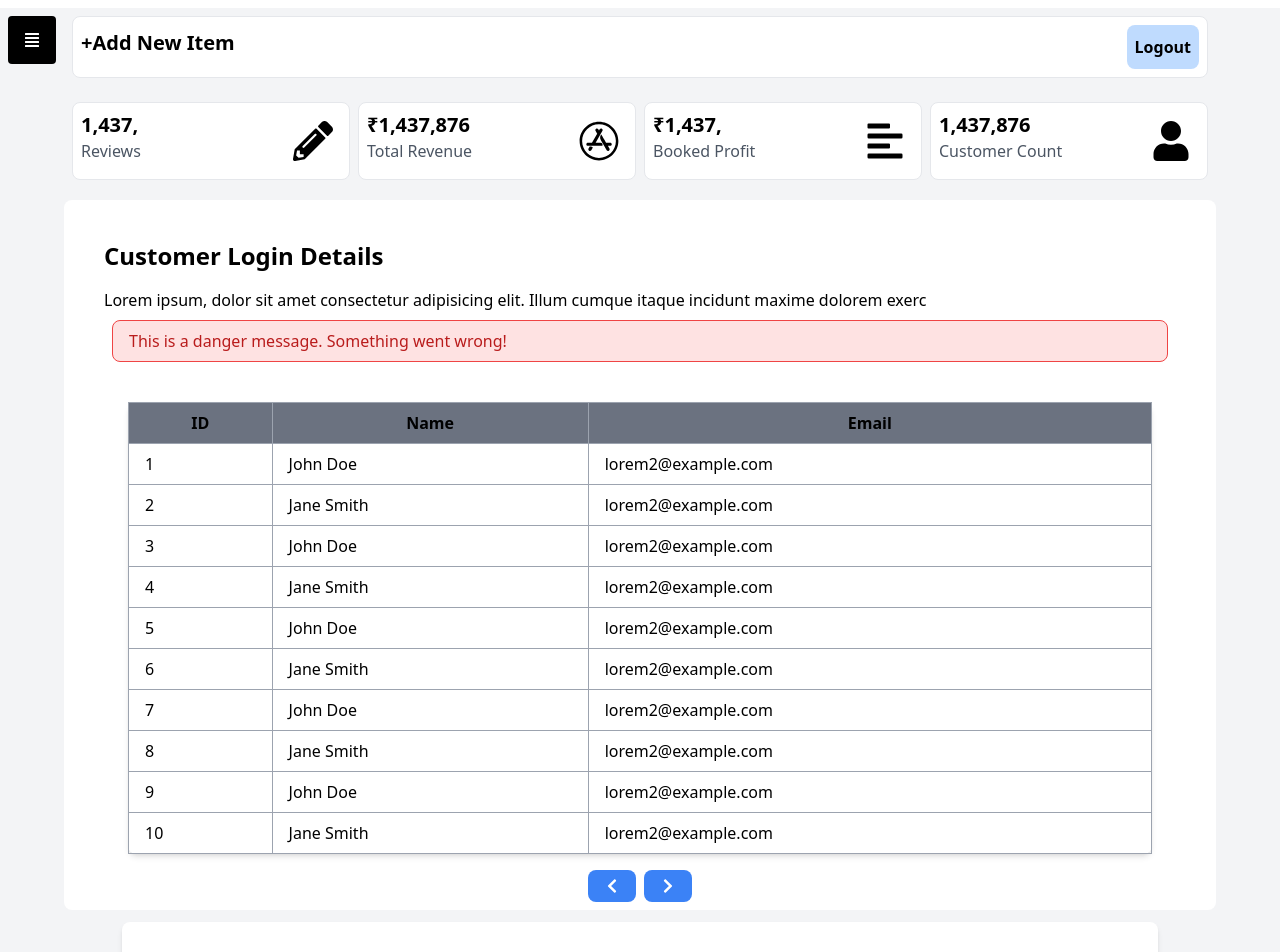
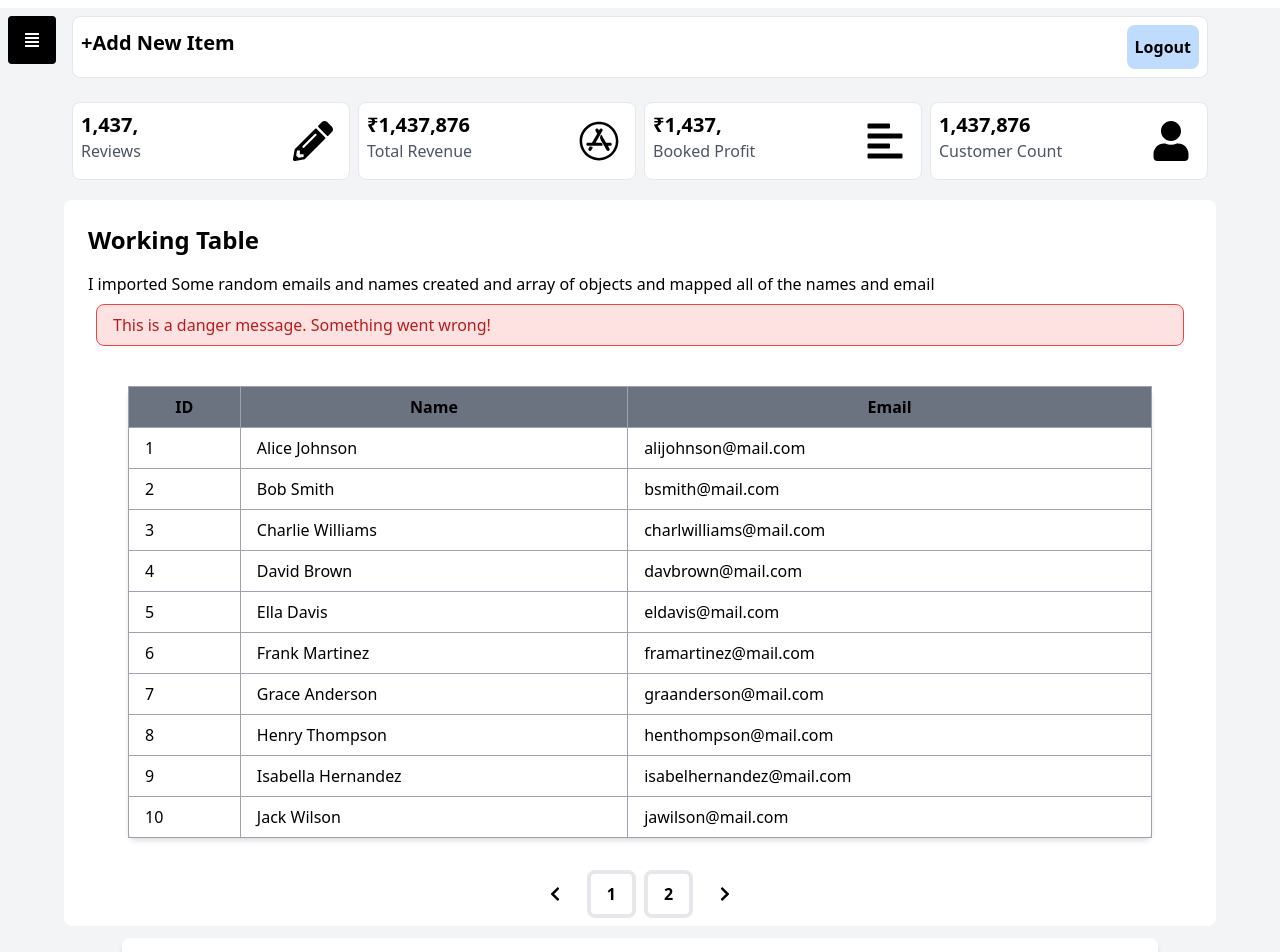
Before and after one commit to Aman-web-dev/Assignment, a Next.js app: page /mainpage in a window 1280 px wide. Shown: the top 952 px of the page. Built offline with nearby package versions, Linux system fonts and the light colour scheme.

Commit message:
Table Done

```diff
--- a/components/Table.js
+++ b/components/Table.js
@@ -8,48 +8,40 @@ import {FaChevronLeft, FaChevronRight} from 'react-icons/fa'
 
 const Table = () => {
 
+const [pageNumber,setPageNumber ]= useState(1)
 
-
-    const customers=[
-
-        { id: 1,date:"12-07-2023", name: 'John Doe',          email: 'lorem2@example.com' },
-        { id: 2,date:"12-07-2023", name: 'Jane Smith',          email: 'lorem2@example.com' },
-        { id: 3,date:"12-07-2023", name: 'John Doe',          email: 'lorem2@example.com' },
-        { id: 4,date:"12-07-2023", name: 'Jane Smith',          email: 'lorem2@example.com' },
-        { id: 5,date:"12-07-2023", name: 'John Doe',          email: 'lorem2@example.com' },
-        { id: 6,date:"12-07-2023", name: 'Jane Smith',          email: 'lorem2@example.com' },
-        { id: 7,date:"12-07-2023", name: 'John Doe',          email: 'lorem2@example.com' },
-        { id: 8,date:"12-07-2023", name: 'Jane Smith',          email: 'lorem2@example.com' },
-        { id: 9,date:"12-07-2023", name: 'John Doe',          email: 'lorem2@example.com' },
-        { id: 10,date:"12-07-2023", name: 'Jane Smith',          email: 'lorem2@example.com' },
-        { id: 11,date:"12-07-2023", name: 'John Doe',          email: 'lorem2@example.com' },
-        { id: 12,date:"12-07-2023", name: 'Jane Smith',          email: 'lorem2@example.com' },
-        { id: 13,date:"12-07-2023", name: 'John Doe',          email: 'lorem2@example.com' },
-        { id: 14,date:"12-07-2023", name: 'Jane Smith',          email: 'lorem2@example.com' },
-        { id: 15,date:"12-07-2023", name: 'John Doe',          email: 'lorem2@example.com' },
-        { id: 16,date:"12-07-2023", name: 'Jane Smith',          email: 'lorem2@example.com' },
-        { id: 17,date:"12-07-2023", name: 'John Doe',          email: 'lorem2@example.com' },
-        { id: 18,date:"12-07-2023", name: 'Jane Smith',          email: 'lorem2@example.com' },
-        { id: 19,date:"12-07-2023", name: 'John Doe',          email: 'lorem2@example.com' },
-        { id: 20,date:"12-07-2023", name: 'Jane Smith',          email: 'lorem2@example.com' },
-        { id: 21,date:"12-07-2023", name: 'John Doe',          email: 'lorem2@example.com' },
-        { id: 22,date:"12-07-2023", name: 'Jane Smith',          email: 'lorem2@example.com' },
-        { id: 23,date:"12-07-2023", name: 'John Doe',          email: 'lorem2@example.com' },
-        { id: 24,date:"12-07-2023", name: 'Jane Smith',          email: 'lorem2@example.com' },
-        { id: 25,date:"12-07-2023", name: 'John Doe',          email: 'lorem2@example.com' },
-        { id: 26,date:"12-07-2023", name: 'Jane Smith',          email: 'lorem2@example.com' },
-        { id: 27,date:"12-07-2023", name: 'John Doe',          email: 'lorem2@example.com' },
-        { id: 28,date:"12-07-2023", name: 'Jane Smith',          email: 'lorem2@example.com' },
-        { id: 29,date:"12-07-2023", name: 'John Doe',          email: 'lorem2@example.com' },
-        { id: 30,date:"12-07-2023", name: 'Jane Smith',          email: 'lorem2@example.com' },
-        { id: 31,date:"12-07-2023", name: 'John Doe',          email: 'lorem2@example.com' },
-        { id: 32,date:"12-07-2023", name: 'Jane Smith',          email: 'lorem2@example.com' },
-        { id: 33,date:"12-07-2023", name: 'John Doe',          email: 'lorem2@example.com' },
-        { id: 34,date:"12-07-2023", name: 'Jane Smith',          email: 'lorem2@example.com' },
-        { id: 35,date:"12-07-2023", name: 'John Doe',          email: 'lorem2@example.com' },
-        { id: 36,date:"12-07-2023", name: 'Jane Smith',          email: 'lorem2@example.com' },
-
-    ]
+  const customers = [
+    { id: 1, date:  "12-07-2023", name: "Alice Johnson", email: "alijohnson@mail.com" },
+    { id: 2, date:  "12-07-2023", name: "Bob Smith", email: "bsmith@mail.com" },
+    { id: 3, date:  "12-07-2023", name: "Charlie Williams", email: "charlwilliams@mail.com" },
+    { id: 4, date:  "12-07-2023", name: "David Brown", email: "davbrown@mail.com" },
+    { id: 5, date:  "12-07-2023", name: "Ella Davis", email: "eldavis@mail.com" },
+    { id: 6, date:  "12-07-2023", name: "Frank Martinez", email: "framartinez@mail.com" },
+    { id: 7, date:  "12-07-2023", name: "Grace Anderson", email: "graanderson@mail.com" },
+    { id: 8, date:  "12-07-2023", name: "Henry Thompson", email: "henthompson@mail.com" },
+    { id: 9, date:  "12-07-2023", name: "Isabella Hernandez", email: "isabelhernandez@mail.com" },
+    { id: 10, date: "12-07-2023", name: "Jack Wilson", email: "jawilson@mail.com" },
+    { id: 11, date: "12-07-2023", name: "Katherine Lewis", email: "katherilewis@mail.com" },
+    { id: 12, date: "12-07-2023", name: "Liam Turner", email: "liturner@mail.com" },
+    { id: 13, date: "12-07-2023", name: "Mia Scott", email: "mscott@mail.com" },
+    { id: 14, date: "12-07-2023", name: "Noah Robinson", email: "norobinson@mail.com" },
+    { id: 15, date: "12-07-2023", name: "Olivia Green", email: "olivgreen@mail.com" },
+    { id: 16, date: "12-07-2023", name: "Patrick Hall", email: "patrihall@mail.com" },
+    { id: 17, date: "12-07-2023", name: "Quinn Adams", email: "quiadams@mail.com" },
+    { id: 18, date: "12-07-2023", name: "Ryan Carter", email: "rycarter@mail.com" },
+    { id: 19, date: "12-07-2023", name: "Sophia King", email: "sophking@mail.com" },
+    { id: 20, date: "12-07-2023", name: "Thomas Hall", email: "thomhall@mail.com" },
+    { id: 21, date: "12-07-2023", name: "Uma Adams", email: "uadams@mail.com" },
+    { id: 22, date: "12-07-2023", name: "Vincent Baker", email: "vincebaker@mail.com" },
+    { id: 23, date: "12-07-2023", name: "Willow Lee", email: "willlee@mail.com" },
+    { id: 24, date: "12-07-2023", name: "Xavier Hall", email: "xavihall@mail.com" },
+    { id: 25, date: "12-07-2023", name: "Yara Adams", email: "yaadams@mail.com" },
+    { id: 26, date: "12-07-2023", name: "Zane Lopez", email: "zalopez@mail.com" },
+    { id: 27, date: "12-07-2023", name: "Ava Campbell", email: "acampbell@mail.com" },
+    { id: 28, date: "12-07-2023", name: "Benjamin White", email: "benjamwhite@mail.com" },
+    { id: 29, date: "12-07-2023", name: "Charlotte Turner", email: "charlotturner@mail.com" },
+    { id: 30, date: "12-07-2023", name: "Daniel Martin", email: "danimartin@mail.com" },
+  ];
     const itemsPerPage=10;
 
   const [currentPage, setCurrentPage] = useState(1);
@@ -63,12 +55,15 @@ const Table = () => {
   const nextPage = () => {
     if (currentPage < totalPages) {
       setCurrentPage(currentPage + 1);
+      setPageNumber(pageNumber+1)
     }
   };
 
   const prevPage = () => {
     if (currentPage > 1) {
       setCurrentPage(currentPage - 1);
+      setPageNumber(pageNumber-1)
+
     }
   };
 
@@ -77,18 +72,18 @@ const Table = () => {
 
 
 
-        <div className="bg-white w-full m-auto p-8 rounded-lg  ">
+        <div className="bg-white w-full m-auto p-4 rounded-lg  ">
 
 
 
-        <p className="text-2xl font-bold mb-4">Customer Login Details </p>
-        <p>Lorem ipsum, dolor sit amet consectetur adipisicing elit. Illum cumque itaque incidunt maxime dolorem exerc</p>
+        <p className="text-2xl font-bold mb-4">Working Table </p>
+        <p>I imported Some random emails and names created and array of objects and mapped all of the names and email</p>
         <div className="bg-red-100 m-2 border border-red-500 text-red-700 px-4 py-2 rounded-lg">
     <p>This is a danger message. Something went wrong!</p>
   </div>
       </div>
 
-      <table className=" border-collapse border lg:w-[80vw] p-4 m-auto shadow-md bg-white rounded-lg h-80">
+      <table className=" border-collapse border lg:w-[80vw]  p-4 m-4 shadow-md bg-white rounded-lg h-80">
         <thead>
           <tr className="bg-gray-500">
             <th className="border border-gray-400  px-4 py-2">ID</th>
@@ -103,7 +98,7 @@ const Table = () => {
             <tr key={customer.id}>
               <td className="border border-gray-400   px-4 py-2">{customer.id}</td>
               <td className="border border-gray-400   px-4 py-2">{customer.name}</td>
-              <td className="border border-gray-400   px-4 py-2">{customer.email}</td>
+              <td className="border border-gray-400 text-wrap   px-4 py-2">{customer.email}</td>
 
 
             </tr>
@@ -114,14 +109,28 @@ const Table = () => {
         <button
           onClick={prevPage}
           disabled={currentPage === 1}
-          className="px-4 py-2 bg-blue-500 text-white font-bold rounded-lg"
+          className="px-4 py-2  text-black font-bold rounded-lg"
         >
           <FaChevronLeft/>
         </button>
         <button
+          onClick={prevPage}
+          disabled={currentPage === 1}
+          className="px-4 py-2 border-4 font-bold rounded-lg"
+        >
+         {pageNumber}
+        </button>
+        <button
           onClick={nextPage}
           disabled={currentPage === totalPages}
-          className="px-4 py-2 bg-blue-500 text-white font-bold rounded-lg"
+          className="px-4 py-2 border-4 font-bold rounded-lg"
+        >
+          {pageNumber+1}
+        </button>
+        <button
+          onClick={nextPage}
+          disabled={currentPage === totalPages}
+          className="px-4 py-2  text-black font-bold rounded-lg"
         >
           <FaChevronRight/>
         </button>
```
